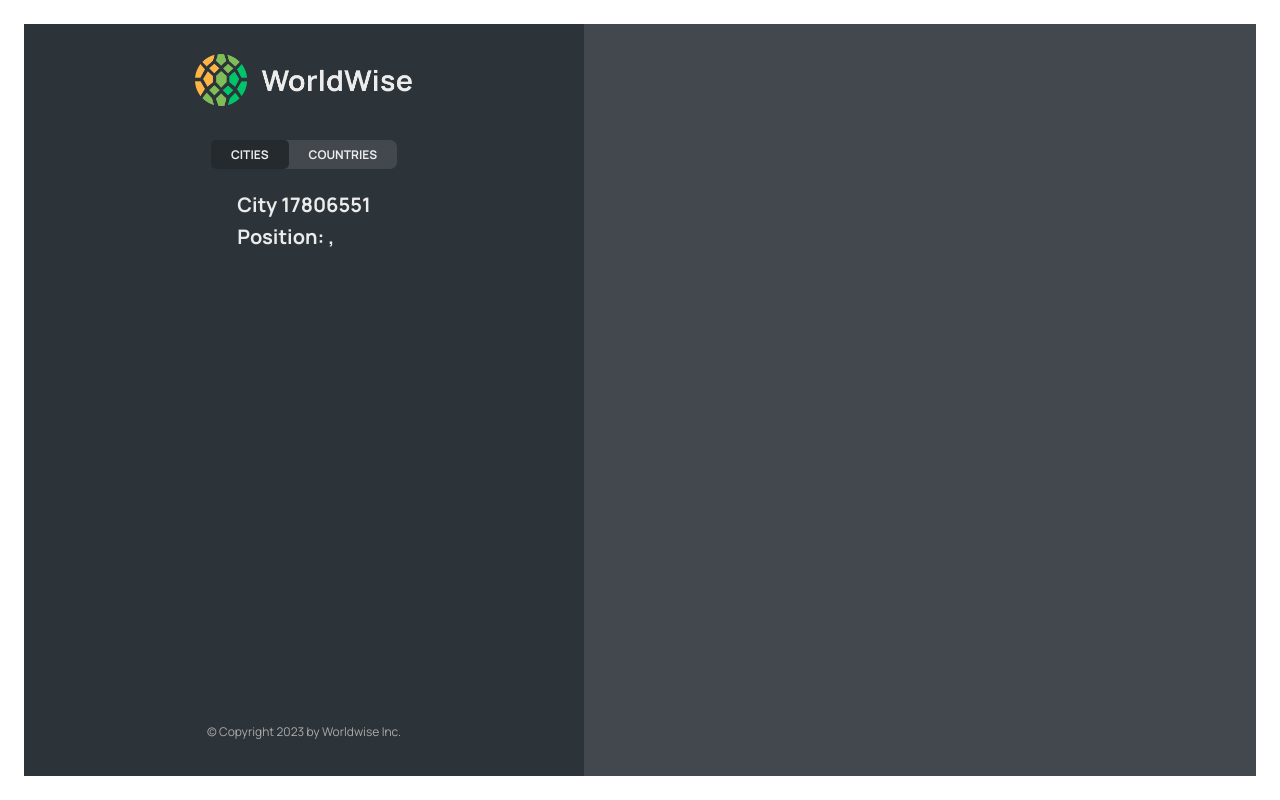
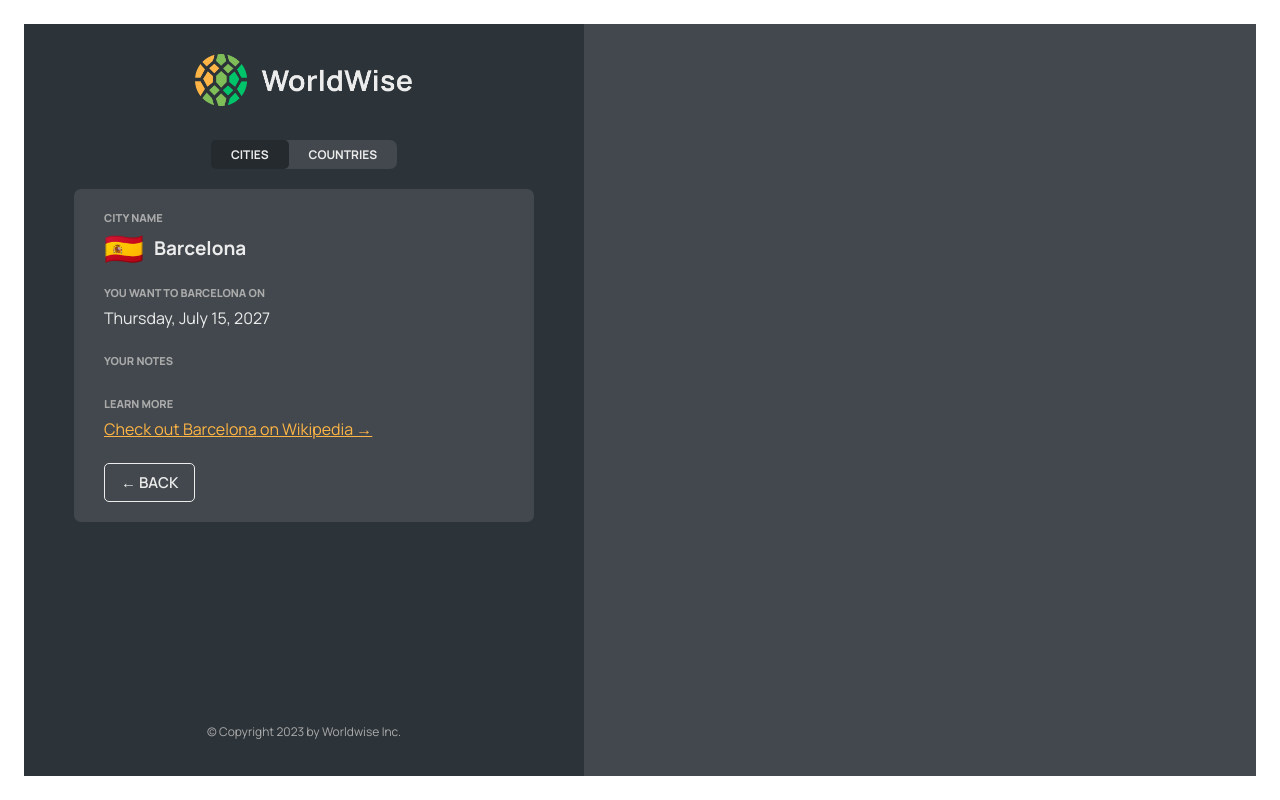
Before and after one commit to a-nihad/WorldWise, a React (Vite) app: page /app/cities/17806551 in a window 1280 px wide. Built offline with nearby package versions, Linux system fonts and the light colour scheme; data requests are answered from the project's data file.

Commit message:
Added Context API

```diff
--- a/src/App.jsx
+++ b/src/App.jsx
@@ -1,5 +1,5 @@
-import React, { useEffect, useState } from "react";
 import { BrowserRouter, Routes, Route, Navigate } from "react-router-dom";
+import { CitiesProvider } from "./contexts/CitiesContext";
 
 import HomePage from "./pages/HomePage";
 import Product from "./pages/Product";
@@ -11,29 +11,10 @@ import CityList from "./components/Citylist";
 import City from "./components/City";
 import Form from "./components/Form";
 
-const BASE_URL = "http://localhost:9000";
 const App = () => {
-  const [cities, setCities] = useState([]);
-  const [isLoading, setIsLoading] = useState(false);
-
-  useEffect(() => {
-    async function featchCities() {
-      setIsLoading(true);
-      try {
-        const res = await fetch(`${BASE_URL}/cities`);
-        const data = await res.json();
-        setCities(data);
-      } catch {
-        alert("There was an error");
-      } finally {
-        setIsLoading(false);
-      }
-    }
-    featchCities();
-  }, []);
-
   return (
     <div>
+      <CitiesProvider>
         <BrowserRouter>
           <Routes>
             <Route index element={<HomePage />} />
@@ -42,20 +23,15 @@ const App = () => {
             <Route path="/login" element={<AppLayout />} />
             <Route path="/app" element={<AppLayout />}>
               <Route index element={<Navigate replace to="cities" />} />
-            <Route
-              path="cities"
-              element={<CityList cities={cities} isLoading={isLoading} />}
-            />
+              <Route path="cities" element={<CityList />} />
               <Route path="cities/:id" element={<City />} />
-            <Route
-              path="countries"
-              element={<CountryList cities={cities} isLoading={isLoading} />}
-            />
+              <Route path="countries" element={<CountryList />} />
               <Route path="form" element={<Form />} />
             </Route>
             <Route path="*" element={<PageNoteFount />} />
           </Routes>
         </BrowserRouter>
+      </CitiesProvider>
     </div>
   );
 };
--- /dev/null
+++ b/src/components/BackButton.jsx
@@ -0,0 +1,19 @@
+import { useNavigate } from "react-router-dom";
+import Button from "./Button";
+
+function BackButton() {
+  const navigate = useNavigate();
+  return (
+    <Button
+      type="back"
+      onClick={(e) => {
+        e.preventDefault();
+        navigate(-1);
+      }}
+    >
+      &larr; Back
+    </Button>
+  );
+}
+
+export default BackButton;
--- a/src/components/City.jsx
+++ b/src/components/City.jsx
@@ -1,17 +1,63 @@
 import { useParams, useSearchParams } from "react-router-dom";
+import styles from "./City.module.css";
+import BackButton from "./BackButton";
+import { useCities } from "../contexts/CitiesContext";
+import { useEffect } from "react";
+import Spinner from "./Spinner";
+
+const formatDate = (date) =>
+  new Intl.DateTimeFormat("en", {
+    day: "numeric",
+    month: "long",
+    year: "numeric",
+    weekday: "long",
+  }).format(new Date(date));
 
 function City() {
   const { id } = useParams();
 
-  const [searchParams, setSearchParams] = useSearchParams();
-  const lat = searchParams.get("lat");
-  const lng = searchParams.get("lng");
+  const { currentCity, getCity, isLoading } = useCities();
+  const { cityName, emoji, date, notes } = currentCity;
+
+  useEffect(() => {
+    getCity(id);
+  }, [id]);
+
+  if (isLoading) return <Spinner />;
+
   return (
-    <div>
-      <h1> City {id} </h1>
-      <h1>
-        Position: {lat}, {lng}
-      </h1>
+    <div className={styles.city}>
+      <div className={styles.row}>
+        <h6> city name</h6>
+        <h3>
+          <span> {emoji} </span> {cityName}
+        </h3>
+      </div>
+
+      <div className={styles.row}>
+        <h6> you want to {cityName} on </h6>
+        <p> {formatDate(date || null)} </p>
+      </div>
+
+      <div className={styles.row}>
+        <h6> your notes </h6>
+        <h3> {notes} </h3>
+      </div>
+
+      <div className={styles.row}>
+        <h6> learn more </h6>
+        <a
+          href={`https://en.wikipedia.org/wiki/${cityName}`}
+          target="_blank"
+          rel="noreferrer"
+        >
+          Check out {cityName} on Wikipedia &rarr;
+        </a>
+      </div>
+
+      <div>
+        <BackButton />
+      </div>
     </div>
   );
 }
--- /dev/null
+++ b/src/components/City.module.css
@@ -0,0 +1,47 @@
+.city {
+  padding: 2rem 3rem;
+  max-height: 70%;
+  background-color: var(--color-dark--2);
+  border-radius: 7px;
+  overflow: scroll;
+
+  width: 100%;
+  display: flex;
+  flex-direction: column;
+  gap: 2rem;
+}
+
+.row {
+  display: flex;
+  flex-direction: column;
+  gap: 0.5rem;
+}
+
+.city h6 {
+  text-transform: uppercase;
+  font-size: 1.1rem;
+  font-weight: 900;
+  color: var(--color-light--1);
+}
+
+.city h3 {
+  font-size: 1.9rem;
+  display: flex;
+  align-items: center;
+  gap: 1rem;
+}
+
+.city h3 span {
+  font-size: 3.2rem;
+  line-height: 1;
+}
+
+.city p {
+  font-size: 1.6rem;
+}
+
+.city a:link,
+.city a:visited {
+  font-size: 1.6rem;
+  color: var(--color-brand--1);
+}
--- a/src/components/CityItem.jsx
+++ b/src/components/CityItem.jsx
@@ -1,5 +1,6 @@
 import { Link } from "react-router-dom";
 import styles from "./CityItem.module.css";
+import { useCities } from "../contexts/CitiesContext";
 
 const formatDate = (date) =>
   new Intl.DateTimeFormat("en", {
@@ -10,11 +11,14 @@ const formatDate = (date) =>
   }).format(new Date(date));
 
 function CityItem({ city }) {
+  const { currentCity } = useCities();
   const { cityName, emoji, date, id, position } = city;
   return (
     <div>
       <Link
-        className={styles.cityItem}
+        className={`${styles.cityItem} ${
+          currentCity.id === id ? styles["cityItem--active"] : ""
+        }`}
         to={`${id}?lat=${position.lat}&lng=${position.lng}`}
       >
         <span> {emoji} </span>
--- a/src/components/CityItem.module.css
+++ b/src/components/CityItem.module.css
@@ -44,3 +44,8 @@
   background-color: var(--color-brand--1);
   color: var(--color-dark--1);
 }
+
+.cityItem--active {
+  border: 2px solid var(--color-brand--2);
+  border-left: 5px solid var(--color-brand--2);
+}
--- a/src/components/CityList.jsx
+++ b/src/components/CityList.jsx
@@ -1,9 +1,11 @@
+import { useCities } from "../contexts/CitiesContext";
 import CityItem from "./CityItem";
 import styles from "./CityList.module.css";
 import Message from "./Message";
 import Spinner from "./Spinner";
 
-function CityList({ cities, isLoading }) {
+function CityList() {
+  const { cities, isLoading } = useCities();
   if (isLoading) return <Spinner />;
   if (!cities.length)
     return (
--- a/src/components/CountryList.jsx
+++ b/src/components/CountryList.jsx
@@ -1,9 +1,11 @@
+import { useCities } from "../contexts/CitiesContext";
 import Spinner from "./Spinner";
 import styles from "./CountryList.module.css";
 import Message from "./Message";
 import CountryItem from "./CountryItem";
 
-function CountryList({ cities, isLoading }) {
+function CountryList() {
+  const { cities, isLoading } = useCities();
   if (isLoading) return <Spinner />;
 
   if (!cities.length)
--- a/src/components/Form.jsx
+++ b/src/components/Form.jsx
@@ -1,7 +1,7 @@
 import { useState } from "react";
 import styles from "./Form.module.css";
 import Button from "./Button";
-import { useNavigate } from "react-router-dom";
+import BackButton from "./BackButton";
 
 export function convertToEmoji(countryCode) {
   const codePoints = countryCode
@@ -12,8 +12,6 @@ export function convertToEmoji(countryCode) {
 }
 
 function Form() {
-  const navigate = useNavigate();
-
   const [cityName, setCityName] = useState("");
   const [country, setCountry] = useState("");
   const [date, setDate] = useState(new Date());
@@ -51,15 +49,7 @@ function Form() {
 
       <div className={styles.buttons}>
         <Button type="primary"> add </Button>
-        <Button
-          type="back"
-          onClick={(e) => {
-            e.preventDefault();
-            navigate(-1);
-          }}
-        >
-          &larr; Back
-        </Button>
+        <BackButton />
       </div>
     </form>
   );
--- /dev/null
+++ b/src/contexts/CitiesContext.jsx
@@ -0,0 +1,63 @@
+import { createContext, useContext } from "react";
+import React, { useEffect, useState } from "react";
+
+const CitiesContext = createContext();
+
+const BASE_URL = "http://localhost:9000";
+
+function CitiesProvider({ children }) {
+  const [cities, setCities] = useState([]);
+  const [isLoading, setIsLoading] = useState(false);
+  const [currentCity, setCurrentCity] = useState({});
+
+  useEffect(() => {
+    async function featchCities() {
+      setIsLoading(true);
+      try {
+        const res = await fetch(`${BASE_URL}/cities`);
+        const data = await res.json();
+        setCities(data);
+      } catch {
+        alert("There was an error");
+      } finally {
+        setIsLoading(false);
+      }
+    }
+    featchCities();
+  }, []);
+
+  async function getCity(id) {
+    setIsLoading(true);
+    try {
+      const res = await fetch(`${BASE_URL}/cities/${id}`);
+      const data = await res.json();
+      setCurrentCity(data);
+    } catch {
+      alert("There was an error");
+    } finally {
+      setIsLoading(false);
+    }
+  }
+
+  return (
+    <CitiesContext.Provider
+      value={{
+        cities,
+        isLoading,
+        currentCity,
+        getCity,
+      }}
+    >
+      {children}
+    </CitiesContext.Provider>
+  );
+}
+
+function useCities() {
+  const context = useContext(CitiesContext);
+  if (context === undefined)
+    throw new Error("CitiesContext was used outside the CitiesProvider");
+  return context;
+}
+
+export { CitiesProvider, useCities };
```
Lines whose indentation alone changed are shown as unchanged.
